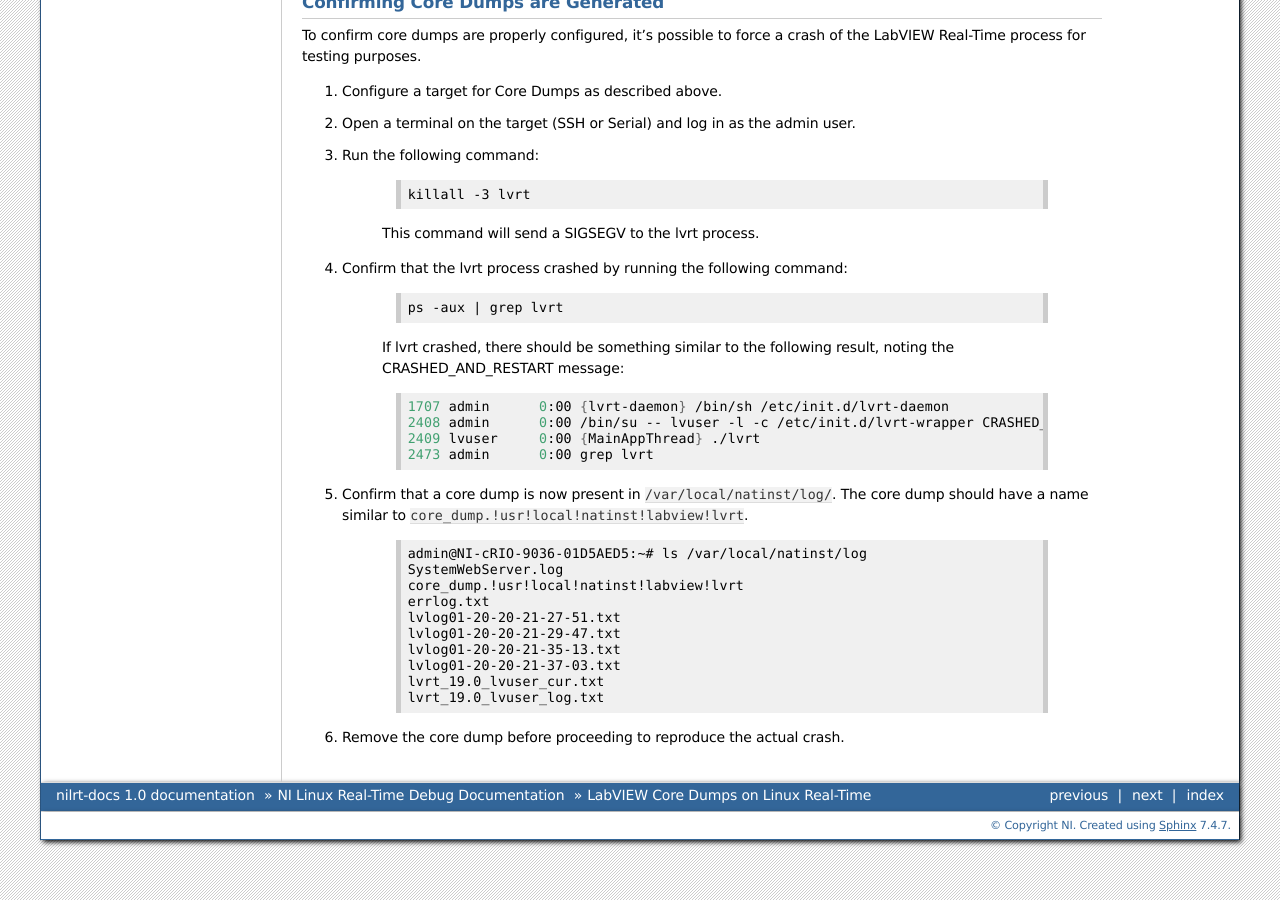
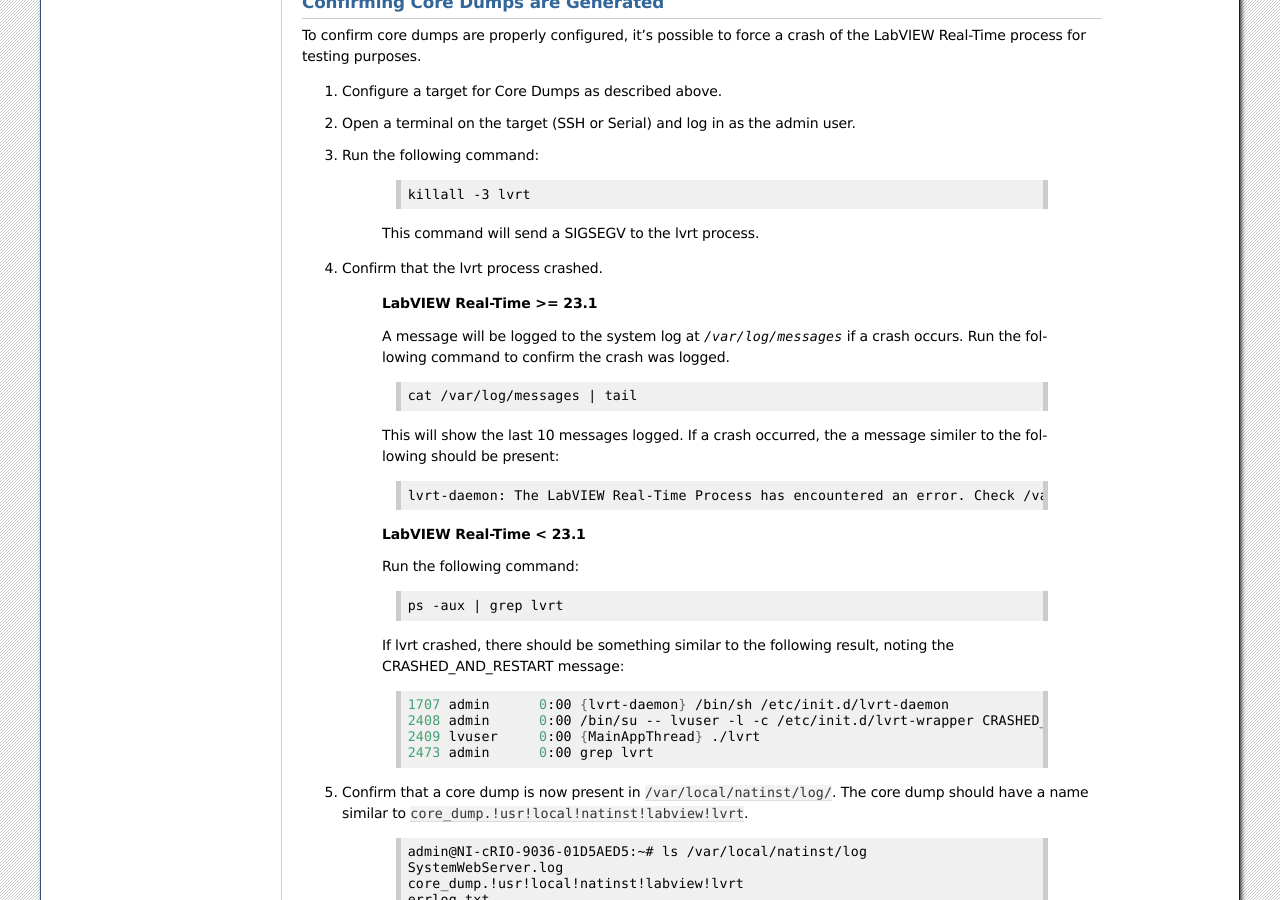
Before and after one commit to ni/nilrt-docs, a Sphinx documentation site: the page built from docs/source/troubleshooting/lvrt-crash-dumps.rst, in a window 1280 px wide and 900 px high, scrolled down 2451 px. Built offline with Sphinx 7.4.7, drawn with Linux system fonts in a browser that asks for light colours.

Commit message:
Adding new logging for lvrt crashes to core dump documentation.
The lvrt process will now log to the messages log if it crashes.
This PR adds that information to the troubleshooting documentation
for LV core dumps.

Signed-off-by: Charlie Johnston <charlie.johnston@ni.com>

```diff
--- a/docs/source/troubleshooting/lvrt-crash-dumps.rst
+++ b/docs/source/troubleshooting/lvrt-crash-dumps.rst
@@ -147,7 +147,27 @@
 
 	This command will send a SIGSEGV to the lvrt process.
 
-#. Confirm that the lvrt process crashed by running the following command:
+#. Confirm that the lvrt process crashed.
+
+	**LabVIEW Real-Time >= 23.1**
+
+	A message will be logged to the system log at `/var/log/messages` if a crash occurs.
+	Run the following command to confirm the crash was logged.
+
+	.. code:: bash
+
+		cat /var/log/messages | tail
+
+	This will show the last 10 messages logged.
+	If a crash occurred, the a message similer to the following should be present:
+
+	.. code:: bash
+
+		lvrt-daemon: The LabVIEW Real-Time Process has encountered an error. Check /var/local/natinst/log for error logs.
+
+	**LabVIEW Real-Time < 23.1**
+
+	Run the following command:
 
 	.. code:: bash
 
```
